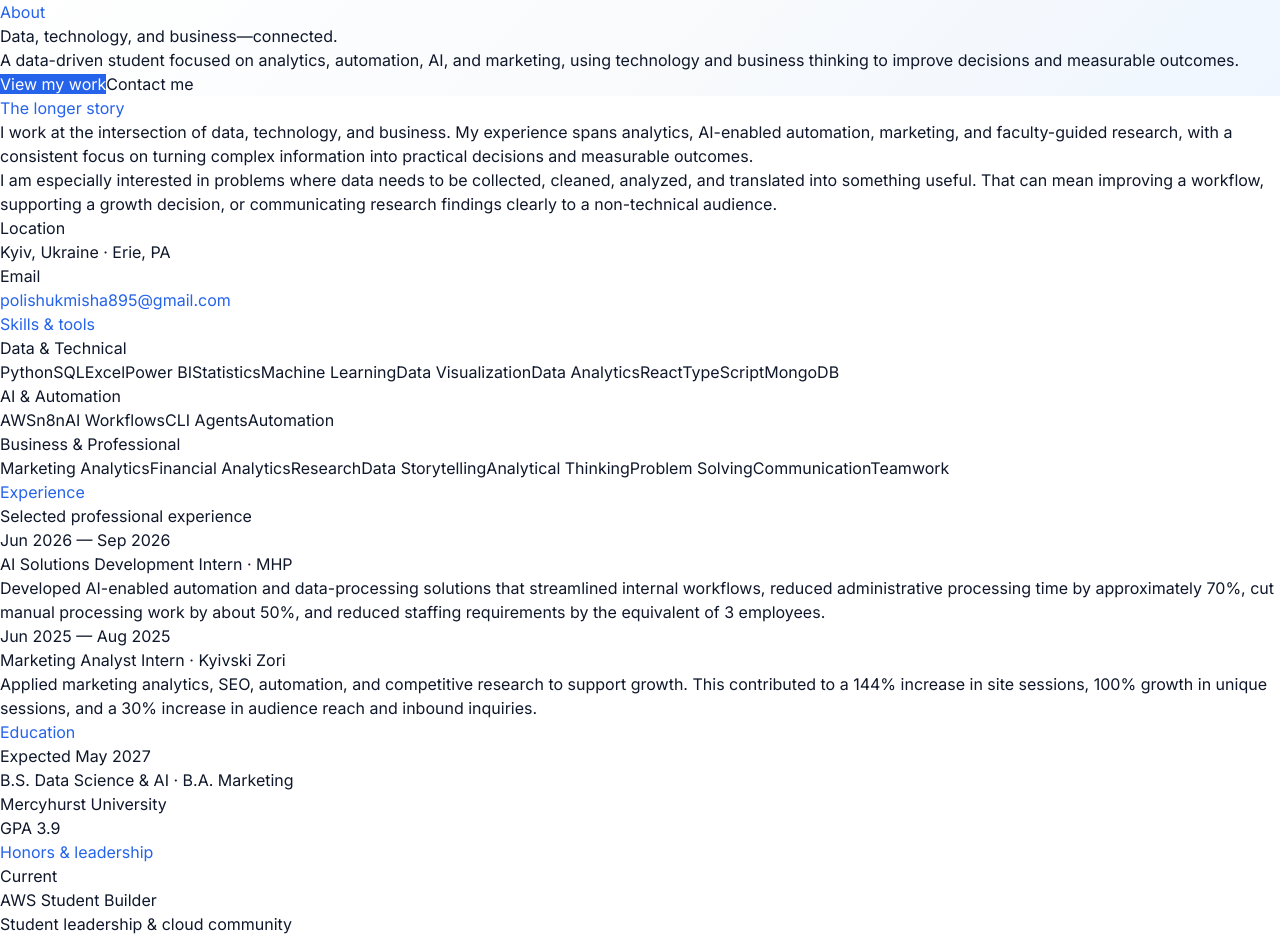
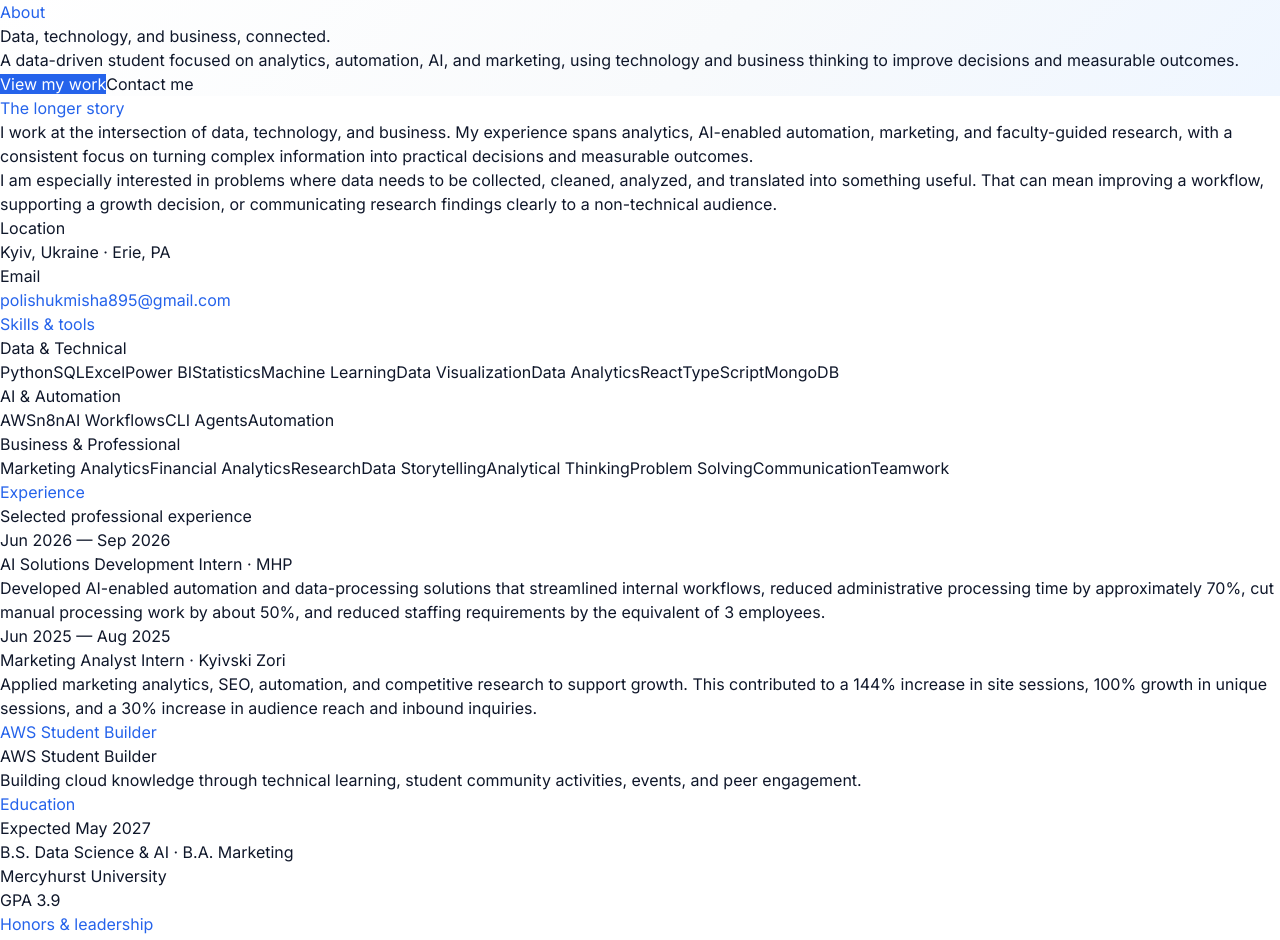
Before and after one commit to Misha200304/My-Website, a Next.js app: page /about in a window 1280 px wide. Shown: the part 120-1060 px from the top of the page. Built offline with nearby package versions, Linux system fonts and the light colour scheme; no server answers.

Commit message:
feat: add aws student builder section

```diff
--- a/src/app/about/page.tsx
+++ b/src/app/about/page.tsx
@@ -1,6 +1,6 @@
 import type { Metadata } from "next";
 import Link from "next/link";
-import { SITE, EXPERIENCE, EDUCATION, HONORS, SKILL_GROUPS } from "@/data/config";
+import { SITE, EXPERIENCE, EDUCATION, HONORS, SKILL_GROUPS, AWS_STUDENT_BUILDER } from "@/data/config";
 
 export const metadata: Metadata = { title: "About & Resume", description: `${SITE.bio} Experience, education, skills and leadership.` };
 
@@ -10,59 +10,20 @@ export default function AboutPage() {
       <section className="soft-grad">
         <div className="mx-auto max-w-5xl px-6 pb-16 pt-20">
           <p className="accent-text mb-3 text-sm font-semibold uppercase tracking-widest">About</p>
-          <h1 className="mb-6 text-4xl font-bold tracking-tight text-[#161E2D] md:text-5xl">Data, technology, and business—connected.</h1>
-          <p className="max-w-2xl text-lg leading-relaxed text-neutral-600">{SITE.bio}</p>
+          <h1 className="mb-6 text-4xl font-bold tracking-tight text-[#0F172A] md:text-5xl">Data, technology, and business, connected.</h1>
+          <p className="max-w-2xl text-lg leading-relaxed text-slate-600">{SITE.bio}</p>
           <div className="mt-8 flex flex-col gap-3 sm:flex-row">
-            <Link href="/portfolio" className="accent-bg rounded-full px-7 py-3 text-center text-sm font-semibold transition hover:brightness-95">View my work</Link>
-            <Link href="/contact" className="rounded-full border border-[#232F3E] px-7 py-3 text-center text-sm font-semibold text-[#232F3E] transition hover:bg-[#232F3E] hover:text-white">Contact me</Link>
+            <Link href="/portfolio" className="accent-bg rounded-full px-7 py-3 text-center text-sm font-semibold transition hover:bg-[#1D4ED8]">View my work</Link>
+            <Link href="/contact" className="rounded-full border border-[#0F172A] px-7 py-3 text-center text-sm font-semibold text-[#0F172A] transition hover:bg-[#0F172A] hover:text-white">Contact me</Link>
           </div>
         </div>
       </section>
-
-      <section className="border-t border-neutral-100 py-20">
-        <div className="mx-auto grid max-w-5xl gap-12 px-6 md:grid-cols-3">
-          <div><p className="accent-text text-sm font-semibold uppercase tracking-widest">The longer story</p></div>
-          <div className="md:col-span-2">
-            {SITE.bioExtended.split("\n\n").map((para, i) => <p key={i} className="mb-4 leading-relaxed text-neutral-600">{para}</p>)}
-            <div className="mt-6 grid gap-4 sm:grid-cols-2">
-              <div className="rounded-2xl bg-neutral-50 p-5"><p className="mb-1 text-xs uppercase tracking-widest text-neutral-400">Location</p><p className="font-medium">{SITE.location}</p></div>
-              <div className="rounded-2xl bg-neutral-50 p-5"><p className="mb-1 text-xs uppercase tracking-widest text-neutral-400">Email</p><a href={`mailto:${SITE.email}`} className="accent-text font-medium">{SITE.email}</a></div>
-            </div>
-          </div>
-        </div>
-      </section>
-
-      <section className="border-t border-neutral-100 bg-neutral-50 py-20">
-        <div className="mx-auto max-w-5xl px-6">
-          <p className="accent-text mb-8 text-sm font-semibold uppercase tracking-widest">Skills & tools</p>
-          <div className="grid gap-8 md:grid-cols-3">
-            {SKILL_GROUPS.map((g) => <div key={g.heading}><h2 className="mb-3 text-lg font-semibold">{g.heading}</h2><div className="flex flex-wrap gap-2">{g.tags.map((t) => <span key={t} className="rounded-full border border-neutral-200 bg-white px-3 py-1 text-sm">{t}</span>)}</div></div>)}
-          </div>
-        </div>
-      </section>
-
-      <section className="border-t border-neutral-100 py-24">
-        <div className="mx-auto grid max-w-5xl gap-12 px-6 md:grid-cols-3">
-          <div><p className="accent-text mb-1 text-sm font-semibold uppercase tracking-widest">Experience</p><p className="text-xs text-neutral-400">Selected professional experience</p></div>
-          <div className="space-y-10 md:col-span-2">
-            {EXPERIENCE.map((e) => <div key={`${e.role}-${e.company}`} className="relative border-l-2 border-neutral-200 pl-6"><span className="accent-bg absolute -left-[7px] top-1.5 h-3 w-3 rounded-full" /><div className="text-sm text-neutral-400">{e.period}</div><h3 className="mt-1 text-lg font-semibold">{e.role} · {e.companyUrl ? <a href={e.companyUrl} target="_blank" rel="noopener noreferrer" className="hover:underline">{e.company}</a> : e.company}</h3><p className="mt-2 text-sm text-neutral-600">{e.description}</p></div>)}
-          </div>
-        </div>
-      </section>
-
-      <section className="border-t border-neutral-100 bg-neutral-50 py-24">
-        <div className="mx-auto grid max-w-5xl gap-12 px-6 md:grid-cols-3">
-          <div><p className="accent-text text-sm font-semibold uppercase tracking-widest">Education</p></div>
-          <div className="space-y-10 md:col-span-2">{EDUCATION.map((e) => <div key={e.degree} className="relative border-l-2 border-neutral-200 pl-6"><span className="absolute -left-[7px] top-1.5 h-3 w-3 rounded-full bg-neutral-300" /><div className="text-sm text-neutral-400">{e.period}</div><h3 className="mt-1 text-lg font-semibold">{e.degree}</h3><p className="text-sm font-medium text-neutral-600">{e.school}</p><p className="mt-1 text-sm text-neutral-500">{e.note}</p></div>)}</div>
-        </div>
-      </section>
-
-      <section className="border-t border-neutral-100 py-20">
-        <div className="mx-auto grid max-w-5xl gap-12 px-6 md:grid-cols-3">
-          <div><p className="accent-text text-sm font-semibold uppercase tracking-widest">Honors & leadership</p></div>
-          <div className="md:col-span-2"><ul className="space-y-4">{HONORS.map((h) => <li key={`${h.year}-${h.name}`} className="flex items-start gap-4"><span className="mt-1 w-16 flex-shrink-0 text-xs font-medium text-neutral-400">{h.year}</span><div><p className="font-medium">{h.name}</p><p className="text-sm text-neutral-500">{h.issuer}</p></div></li>)}</ul></div>
-        </div>
-      </section>
+      <section className="border-t border-slate-100 py-20"><div className="mx-auto grid max-w-5xl gap-12 px-6 md:grid-cols-3"><div><p className="accent-text text-sm font-semibold uppercase tracking-widest">The longer story</p></div><div className="md:col-span-2">{SITE.bioExtended.split("\n\n").map((para, i) => <p key={i} className="mb-4 leading-relaxed text-slate-600">{para}</p>)}<div className="mt-6 grid gap-4 sm:grid-cols-2"><div className="rounded-2xl bg-slate-50 p-5"><p className="mb-1 text-xs uppercase tracking-widest text-slate-400">Location</p><p className="font-medium">{SITE.location}</p></div><div className="rounded-2xl bg-slate-50 p-5"><p className="mb-1 text-xs uppercase tracking-widest text-slate-400">Email</p><a href={`mailto:${SITE.email}`} className="accent-text font-medium">{SITE.email}</a></div></div></div></div></section>
+      <section className="border-t border-slate-100 bg-slate-50 py-20"><div className="mx-auto max-w-5xl px-6"><p className="accent-text mb-8 text-sm font-semibold uppercase tracking-widest">Skills & tools</p><div className="grid gap-8 md:grid-cols-3">{SKILL_GROUPS.map((g) => <div key={g.heading}><h2 className="mb-3 text-lg font-semibold text-[#0F172A]">{g.heading}</h2><div className="flex flex-wrap gap-2">{g.tags.map((t) => <span key={t} className="rounded-full border border-slate-200 bg-white px-3 py-1 text-sm">{t}</span>)}</div></div>)}</div></div></section>
+      <section className="border-t border-slate-100 py-24"><div className="mx-auto grid max-w-5xl gap-12 px-6 md:grid-cols-3"><div><p className="accent-text mb-1 text-sm font-semibold uppercase tracking-widest">Experience</p><p className="text-xs text-slate-400">Selected professional experience</p></div><div className="space-y-10 md:col-span-2">{EXPERIENCE.map((e) => <div key={`${e.role}-${e.company}`} className="relative border-l-2 border-slate-200 pl-6"><span className="accent-bg absolute -left-[7px] top-1.5 h-3 w-3 rounded-full" /><div className="text-sm text-slate-400">{e.period}</div><h3 className="mt-1 text-lg font-semibold text-[#0F172A]">{e.role} · {e.companyUrl ? <a href={e.companyUrl} target="_blank" rel="noopener noreferrer" className="hover:text-[#2563EB] hover:underline">{e.company}</a> : e.company}</h3><p className="mt-2 text-sm leading-relaxed text-slate-600">{e.description}</p></div>)}</div></div></section>
+      <section className="border-y border-blue-100 bg-blue-50/60 py-20"><div className="mx-auto grid max-w-5xl gap-8 px-6 md:grid-cols-3"><div><p className="accent-text text-sm font-semibold uppercase tracking-widest">AWS Student Builder</p></div><div className="md:col-span-2"><div className="rounded-3xl border border-blue-100 bg-white p-7 shadow-sm"><h2 className="text-2xl font-bold tracking-tight text-[#0F172A]">{AWS_STUDENT_BUILDER.title}</h2><p className="mt-3 max-w-2xl leading-relaxed text-slate-600">{AWS_STUDENT_BUILDER.description}</p>{AWS_STUDENT_BUILDER.href && (<a href={AWS_STUDENT_BUILDER.href} target="_blank" rel="noopener noreferrer" className="accent-bg mt-6 inline-block rounded-full px-5 py-2.5 text-sm font-semibold transition hover:bg-[#1D4ED8]">Visit Builder Group →</a>)}</div></div></div></section>
+      <section className="border-t border-slate-100 bg-slate-50 py-24"><div className="mx-auto grid max-w-5xl gap-12 px-6 md:grid-cols-3"><div><p className="accent-text text-sm font-semibold uppercase tracking-widest">Education</p></div><div className="space-y-10 md:col-span-2">{EDUCATION.map((e) => <div key={e.degree} className="relative border-l-2 border-slate-200 pl-6"><span className="absolute -left-[7px] top-1.5 h-3 w-3 rounded-full bg-slate-300" /><div className="text-sm text-slate-400">{e.period}</div><h3 className="mt-1 text-lg font-semibold text-[#0F172A]">{e.degree}</h3><p className="text-sm font-medium text-slate-600">{e.school}</p><p className="mt-1 text-sm text-slate-500">{e.note}</p></div>)}</div></div></section>
+      <section className="border-t border-slate-100 py-20"><div className="mx-auto grid max-w-5xl gap-12 px-6 md:grid-cols-3"><div><p className="accent-text text-sm font-semibold uppercase tracking-widest">Honors & leadership</p></div><div className="md:col-span-2"><ul className="space-y-4">{HONORS.map((h) => <li key={`${h.year}-${h.name}`} className="flex items-start gap-4"><span className="mt-1 w-16 flex-shrink-0 text-xs font-medium text-slate-400">{h.year}</span><div><p className="font-medium text-[#0F172A]">{h.name}</p><p className="text-sm text-slate-500">{h.issuer}</p></div></li>)}</ul></div></div></section>
     </>
   );
 }
```
Also changed, not shown: 1 other file (tests, documents, lock files or other folders).
